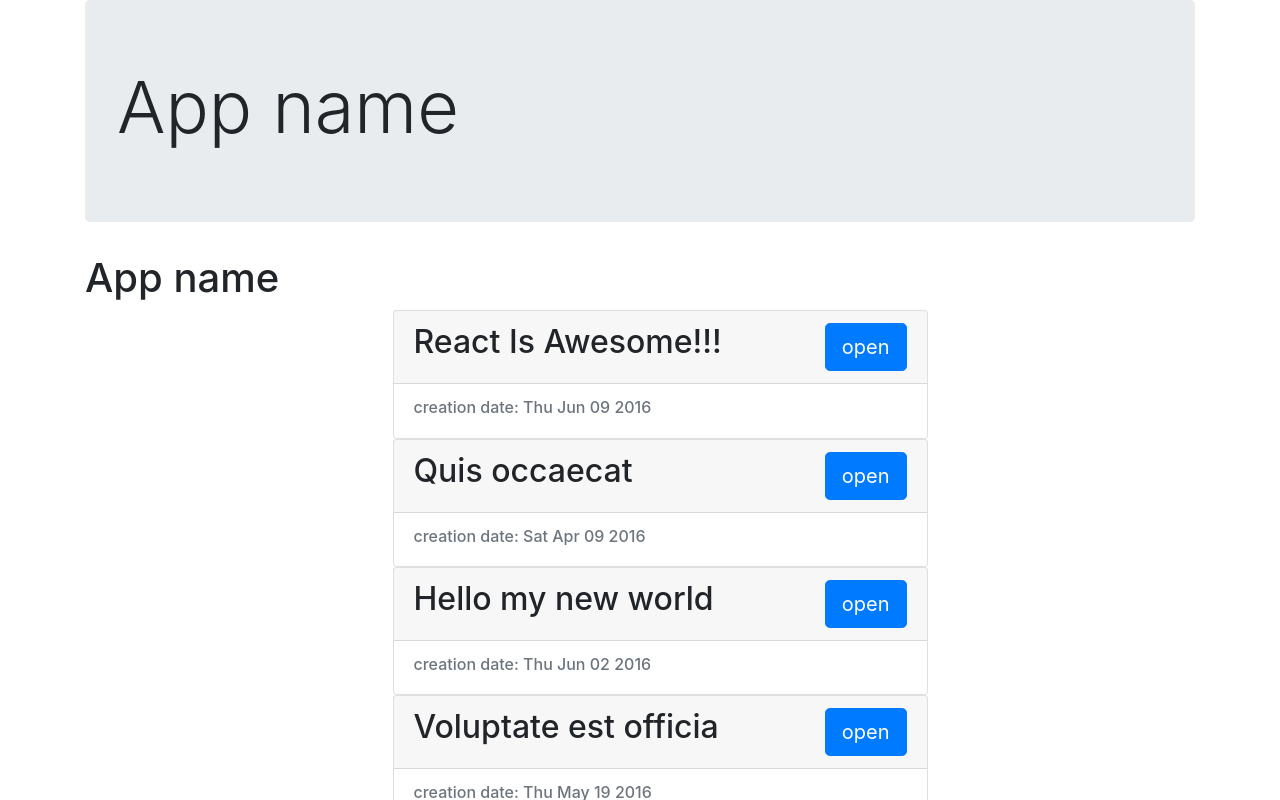
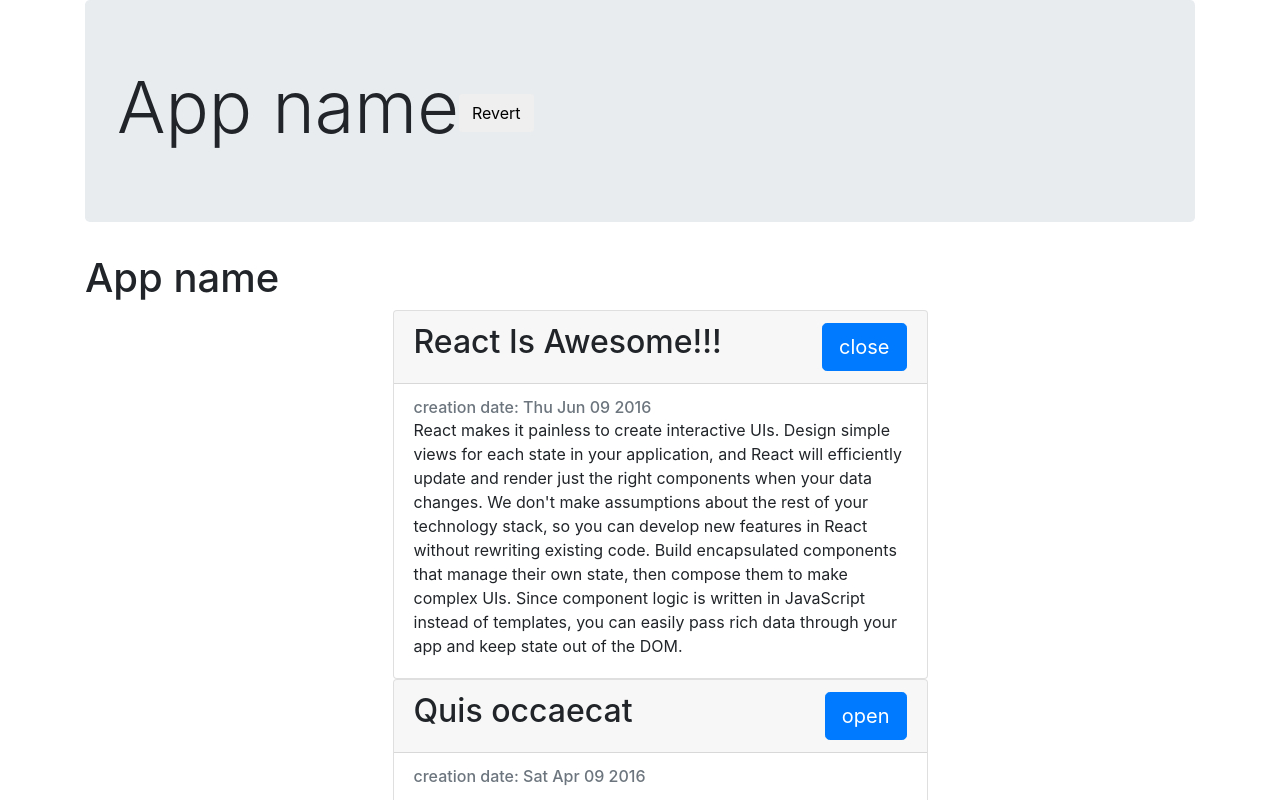
Before and after one commit to madhead84/FE, a React (Create React App) app in the folder hello-world/: page / in a window 1280 px wide. Shown: the top 800 px of the page. Built offline with nearby package versions, Linux system fonts and the light colour scheme.

Commit message:
Added components

```diff
--- a/hello-world/src/components/App.js
+++ b/hello-world/src/components/App.js
@@ -1,18 +1,29 @@
-import React from 'react'
+import React, {Component} from 'react'
 import ArticleList from './ArticleList'
 import articles from '../fixtures'
 import "bootstrap/dist/css/bootstrap.css"
 
-function App() {
+class App extends Component {
+    state = {
+        reverted: false
+    }
+
+    render(){
     return (
         <div className="container">
             <div className="jumbotron">
-                <h1 className="display-3">App name</h1>
+                <h1 className="display-3">
+                    App name
+                    <button className="btn" onClick={this.revert}>Revert</button>
+                </h1>
             </div>
         <h1>App name</h1>
-        <ArticleList articles={articles}/>
+        <ArticleList articles={this.state.reverted ? articles.reverse() : articles}/>
     </div>
     )
 }
-
+    revert = () => this.setState({
+        reverted: !this.state.reverted
+    })
+}
 export default App
--- a/hello-world/src/components/Article.js
+++ b/hello-world/src/components/Article.js
@@ -1,8 +1,26 @@
 import React, {Component} from 'react'
 
 class Article extends Component{
-        state = {
-            isOpen: false
+        constructor(props){
+            super(props);
+            this.state = {
+                isOpen: props.defaultOpen
+            }
+        };
+
+        componentWillMount(){
+            console.log('---', 'mounting')
+        }
+
+        componentWillReceiveProps(nextProps){
+            console.log('---', 'will recive props')
+            if (nextProps.defaultOpen !== this.props.defaultOpen) this.setState({
+                isOpen: nextProps.defaultOpen
+            })
+        }
+
+        componentWillUpdate(){
+            console.log('---', 'will update')
         }
 
     render(){
--- a/hello-world/src/components/ArticleList/index.js
+++ b/hello-world/src/components/ArticleList/index.js
@@ -3,9 +3,9 @@
 import './style.css'
 
 export default function ArticleList({ articles }) {
-    const articleElements = articles.map(article =>
+    const articleElements = articles.map((article, index) =>
         <li key={article.id} className="article-list_li">
-            <Article article = {article}/>
+            <Article article = {article} defaultOpen = {index === 0}/>
         </li>
     );
 
```
